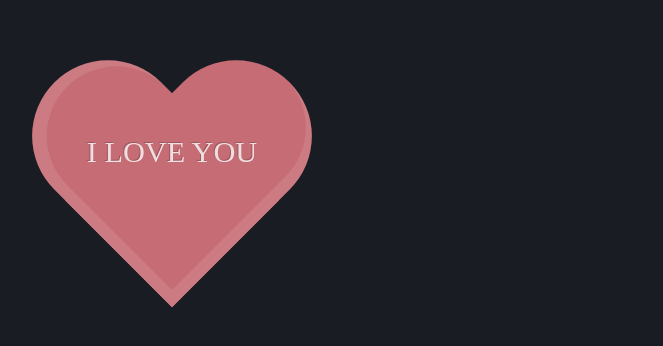
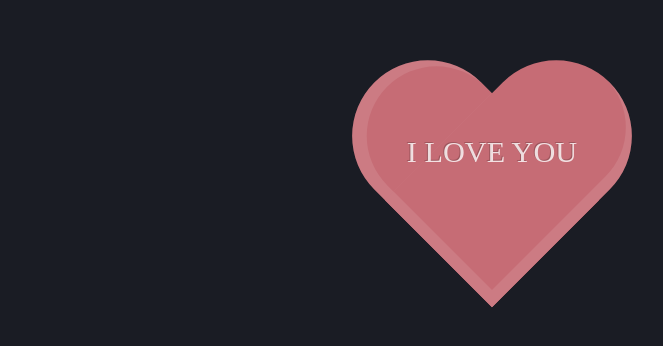
Before and after one commit to muxmu/hxtblog, a plain HTML site: page heart.html in a window 1280 px wide. Shown: the part 224-570 px from the top of the page, without its empty margins (148-811 px from the left). Drawn offline with Linux system fonts and the light colour scheme.

Commit message:
Update heart.html

```diff
--- a/heart.html
+++ b/heart.html
@@ -14,7 +14,7 @@ body {
 #heart, #echo {
   position: fixed;
   width: 300px; height: 300px;
-  top: calc(50% - 150px); left: calc(25% - 150px);
+  top: calc(50% - 150px); left: calc(50% - 150px);
   text-align: center;
   -webkit-transform: scale(0.95);
           transform: scale(0.95);
```
